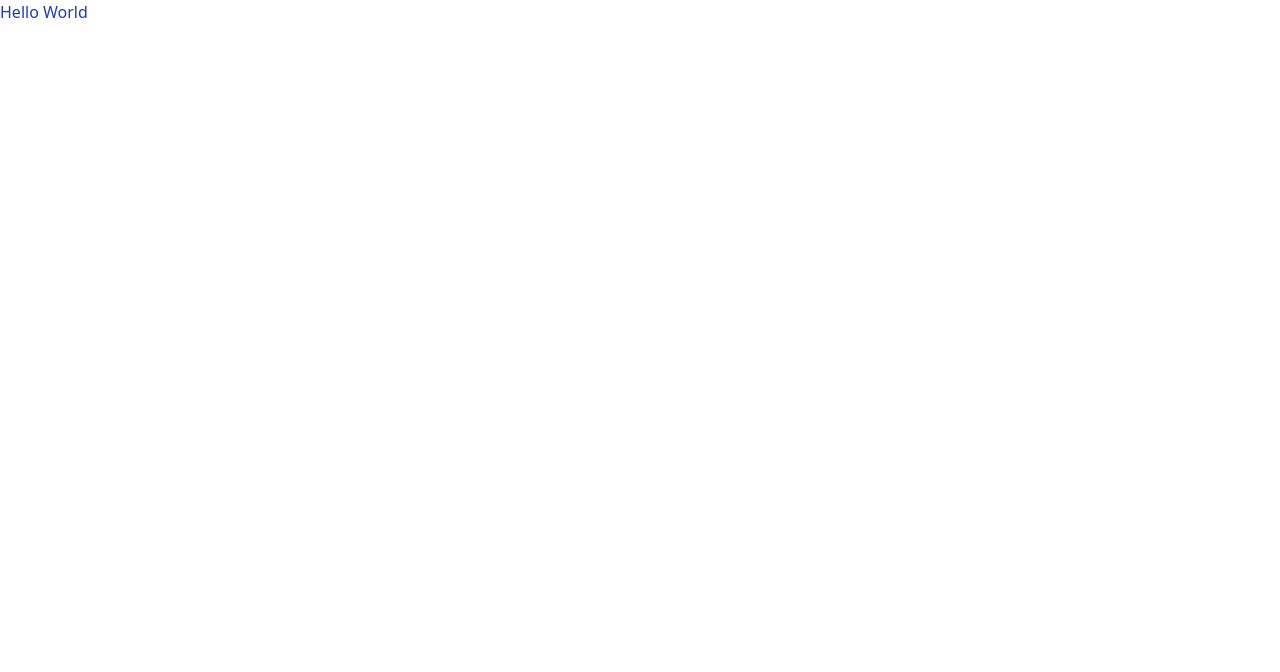
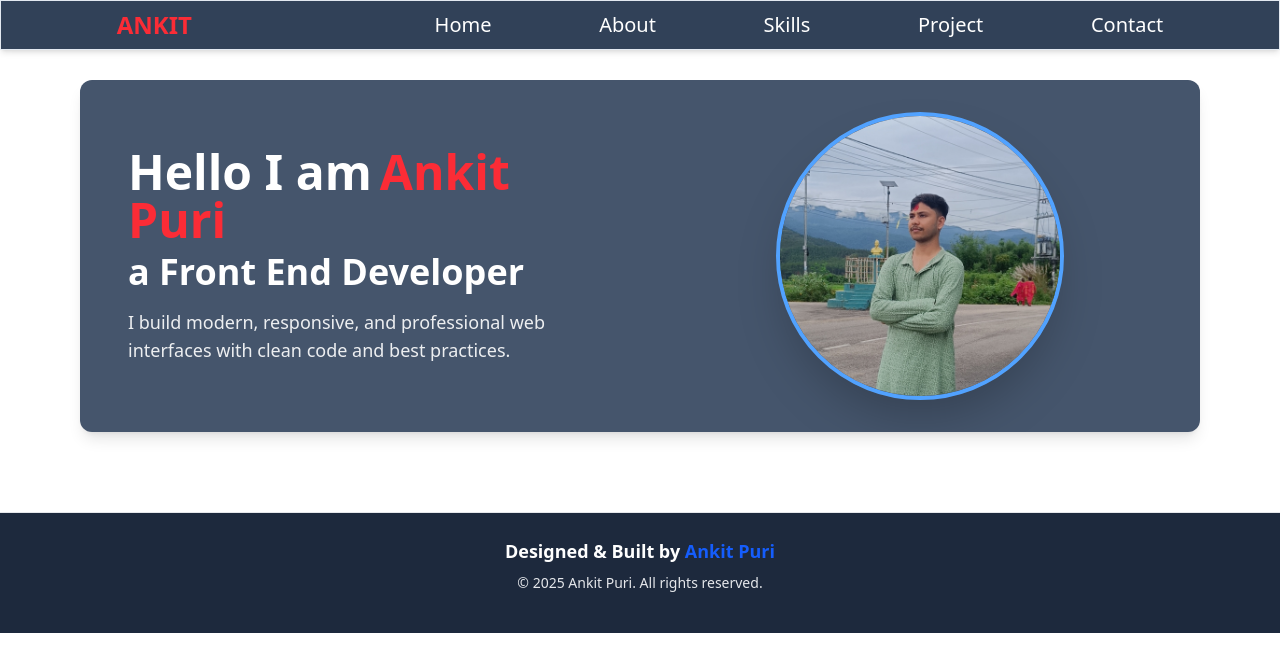
Before and after one commit to AnkitPuri07/Portfolio, a React (Vite) app in the folder Portfolio-Website/: page / in a window 1280 px wide. Shown: the top 672 px of the page. Built offline with nearby package versions, Linux system fonts and the light colour scheme.

Commit message:
Just finished hero section

```diff
--- a/Portfolio-Website/src/App.jsx
+++ b/Portfolio-Website/src/App.jsx
@@ -1,11 +1,15 @@
 import { useState } from 'react'
-
+import Navbar from '../src/Components/Navbar/Navbar'
+import Footer from '../src/Components/Foooter/Footer'
+import Home from '../src/Components/Home/Home'
 function App() {
   const [count, setCount] = useState(0)
 
   return (
    <>
-   <div className='text-blue-800'>Hello World</div>
+     <Navbar></Navbar>
+     <Home></Home>
+     <Footer></Footer>
    </>
   )
 }
--- a/Portfolio-Website/src/Components/Foooter/Footer.jsx
+++ b/Portfolio-Website/src/Components/Foooter/Footer.jsx
@@ -0,0 +1,32 @@
+import React from "react";
+
+function Footer() {
+  return (
+    <footer className="bg-slate-800 text-white py-6 border-t border-gray-200 ">
+      <div className="max-w-6xl mx-auto px-4 text-center">
+        <h2 className="text-lg font-semibold mb-2">
+          Designed & Built by{" "}
+          <span className="text-blue-600 font-bold">Ankit Puri</span>
+        </h2>
+        <p className="text-sm text-gray-200">
+          © {new Date().getFullYear()} Ankit Puri. All rights reserved.
+        </p>
+
+        {/* Social Links */}
+        <div className="flex justify-center space-x-5 mt-4 text-gray-600">
+          <a href="https://github.com" target="_blank" rel="noreferrer" className="hover:text-blue-600 transition">
+            <i className="fab fa-github text-xl"></i>
+          </a>
+          <a href="https://linkedin.com" target="_blank" rel="noreferrer" className="hover:text-blue-600 transition">
+            <i className="fab fa-linkedin text-xl"></i>
+          </a>
+          <a href="mailto:ankitpuri985@gmail.com" className="hover:text-blue-600 transition">
+            <i className="fas fa-envelope text-xl"></i>
+          </a>
+        </div>
+      </div>
+    </footer>
+  );
+}
+
+export default Footer;
--- a/Portfolio-Website/src/Components/Home/Home.jsx
+++ b/Portfolio-Website/src/Components/Home/Home.jsx
@@ -0,0 +1,41 @@
+import React from 'react'
+import ankitPortfolio from "../../assets/ankit2-portfolio.jpg";
+
+function Home() {
+  return (
+    <>
+      <div className='p-6 md:p-12 lg:p-20'>
+        <div className='flex flex-col md:flex-row bg-slate-600 rounded-xl overflow-hidden shadow-lg'>
+
+          {/* Left Text Section */}
+          <div className='flex flex-col justify-center items-center text-center md:text-left md:items-start w-full md:w-1/2 py-10 px-6 md:px-12'>
+            <p className='text-white font-bold text-2xl sm:text-3xl md:text-4xl lg:text-5xl'>
+              Hello I am
+              <span className='text-red-500 ml-2'>Ankit Puri</span>
+            </p>
+            <p className='text-white font-bold text-xl sm:text-2xl md:text-3xl lg:text-4xl mt-2'>
+              a Front End Developer
+            </p>
+            <p className='text-white/90 text-base sm:text-lg md:text-xl lg:text-lg mt-4'>
+              I build modern, responsive, and professional web interfaces with clean code and best practices.
+            </p>
+          </div>
+
+          {/* Right Image Section */}
+          <div className="flex justify-center items-center w-full md:w-1/2 py-8 px-6 md:px-12">
+            <div className="w-40 h-40 sm:w-56 sm:h-56 md:w-64 md:h-64 lg:w-72 lg:h-72 rounded-full overflow-hidden shadow-2xl border-4 border-blue-400 hover:scale-105 transition-transform duration-500 ease-in-out">
+              <img
+                src={ankitPortfolio}
+                alt="Ankit Portfolio"
+                className="w-full h-full object-cover"
+              />
+            </div>
+          </div>
+
+        </div>
+      </div>
+    </>
+  )
+}
+
+export default Home;
--- a/Portfolio-Website/src/Components/Navbar/Navbar.jsx
+++ b/Portfolio-Website/src/Components/Navbar/Navbar.jsx
@@ -0,0 +1,22 @@
+import React from "react";
+
+function Navbar() {
+  return (
+<>
+        <div className="fixed top-0 w-full bg-slate-700 text-slate-800 border border-b border-slate-200 shadow-md">
+            <ul className="flex flex-wrap justify-evenly items-center md:text-lg lg:text-xl p-2 ">
+               <span className="w-1/6 text-2xl font-bold text-red-500">ANKIT</span>
+               <li className="text-white hover:text-red-500 transition duration-600 ease-in-out cursor-pointer">Home</li>
+               <li  className="text-white hover:text-red-500 transition duration-600 ease-in-out cursor-pointer">About</li>
+               <li  className="text-white hover:text-red-500 transition duration-600 ease-in-out cursor-pointer">Skills</li>
+               <li  className="text-white hover:text-red-500 transition duration-600 ease-in-out cursor-pointer">Project</li>
+               <li  className="text-white hover:text-red-500 transition duration-600 ease-in-out cursor-pointer">Contact</li>
+
+            </ul>
+
+        </div>
+</>
+  );
+}
+
+export default Navbar;
```
Also changed, not shown: Portfolio-Website/src/assets/ankit2-portfolio.jpg (added).
